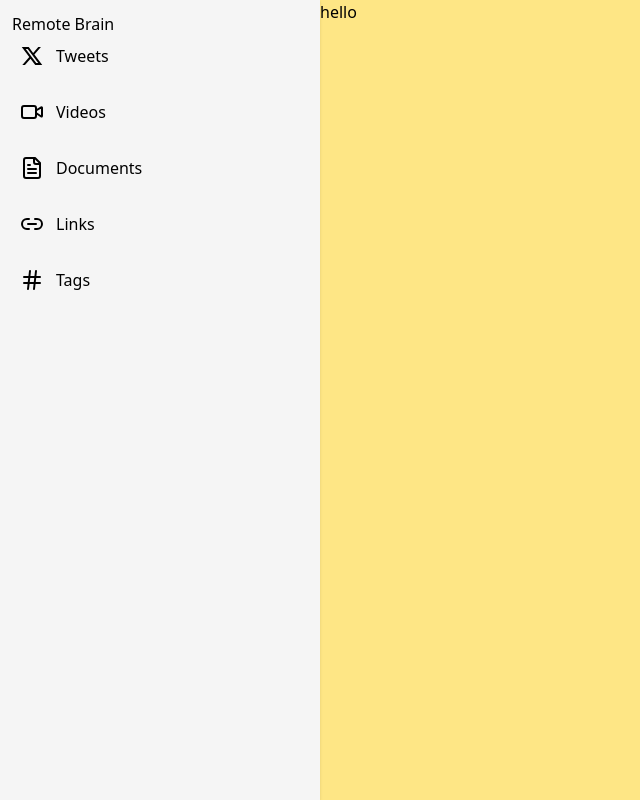
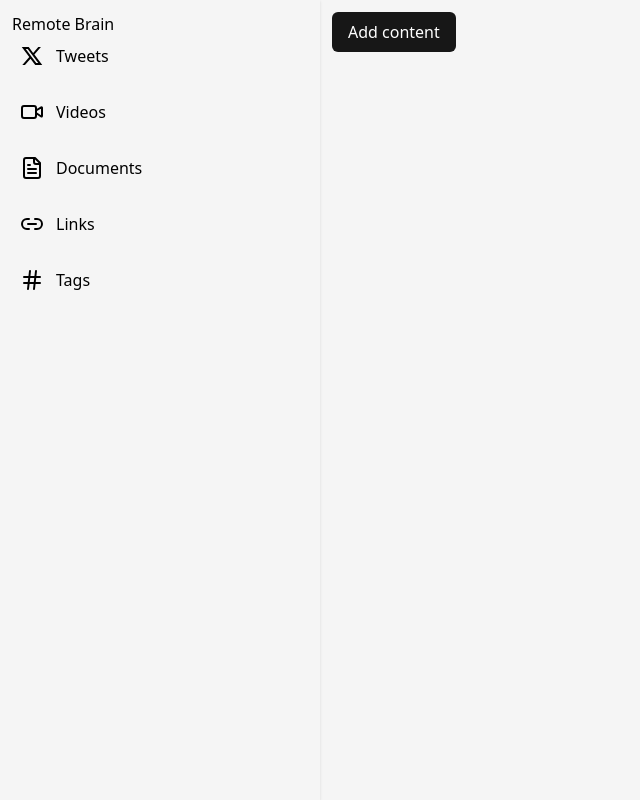
Before and after one commit to 7TIN/remote-brain, a React (Vite) app in the folder client/: page / in a window 1280 px wide. Shown: the whole page, without its empty margins (0-640 px from the left). Built offline with nearby package versions, Linux system fonts and the light colour scheme.

Commit message:
feat: added button component

```diff
--- a/client/src/App.tsx
+++ b/client/src/App.tsx
@@ -3,7 +3,8 @@
 // import viteLogo from '/vite.svg'
 // import './App.css'
 
-import Navbar from "./components/navbar"
+// import Navbar from "./components/Navbar"
+import Navbar from "./components/Navbar"
 import Home from "./pages/home"
 
 function App() {
--- a/client/src/components/navbar.tsx
+++ b/client/src/components/navbar.tsx
@@ -1,4 +1,4 @@
-import { Icons } from "./icons";
+import { Icons } from "./ui/Icons";
 
 function Navbar() {
     return (
--- /dev/null
+++ b/client/src/components/ui/Button.tsx
@@ -0,0 +1,37 @@
+// import type { ReactNode } from "react";
+import type React from "react"
+import { cn } from "../../lib/utils";
+
+interface ButtonProps extends React.ButtonHTMLAttributes<HTMLButtonElement>{
+    variant? : "primary" | "secondary";
+    size? : "sm" | "md" | "lg";
+    text? : string;
+    className : string;
+    icon? : SVGElement;
+    onClick? : () => void;
+}
+
+const variantStyles = {
+    "primary" : "bg-indigo-500 text-white",
+    "secondary" : "bg-indigo-200 text-blue-400",
+    "default" : "bg-neutral-900 text-white"
+}
+
+const sizeStyles = {
+    "sm" : "p-2",
+    "md" : "p-4",
+    "lg" : "p-6"
+}
+
+const Button = (
+    // {children} : {children : React.ReactNode},
+    props: ButtonProps
+) =>  {
+    return (
+        <button className={cn(variantStyles[props.variant ?? "default"], sizeStyles[props.size ?? "sm"] ,props.className)}>
+            {props.text}
+        </button>
+    )
+}
+
+export {Button}
--- a/client/src/components/card.tsx
+++ b/client/src/components/ui/Card.tsx
@@ -1,5 +1,5 @@
 import type React from "react"
-import { cn } from "../lib/utils"
+import { cn } from "../../lib/utils"
 
 export const Card = ({children,className} : React.ComponentProps<"div">)  => {
     return (
--- a/client/src/pages/home.tsx
+++ b/client/src/pages/home.tsx
@@ -1,13 +1,12 @@
 // import { Card } from "../components/card";
+
+import { Button } from "../components/ui/Button";
 
 function Home(){
     return (
-         <div className="bg-amber-200 w-full">
-            {/* <Card className="">
-                Hello
-            </Card> */}
-            hello
-         </div>
+        <div className="w-full p-3">
+            <Button text="Add content" className="w-fit py-2 px-4 rounded-md "/>
+        </div>
     )
 }
 
```
Also changed, not shown: client/src/components/ui/Icons.tsx (renamed from client/src/components/icons.tsx).
